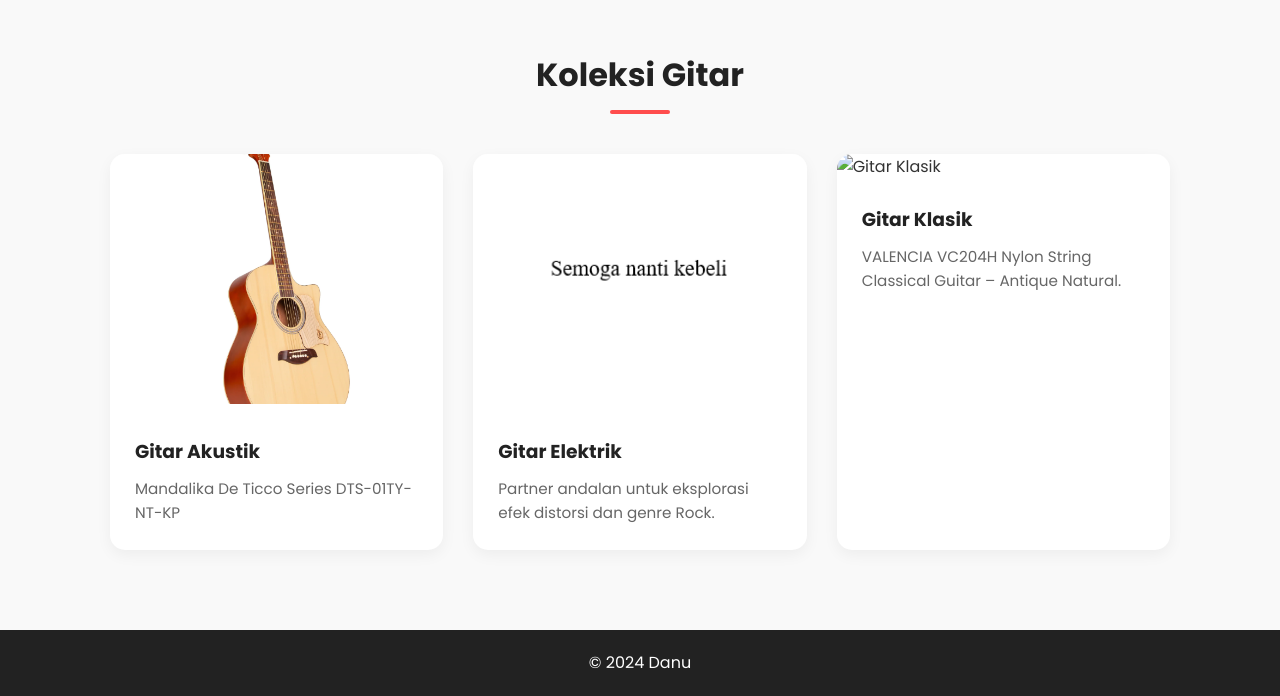
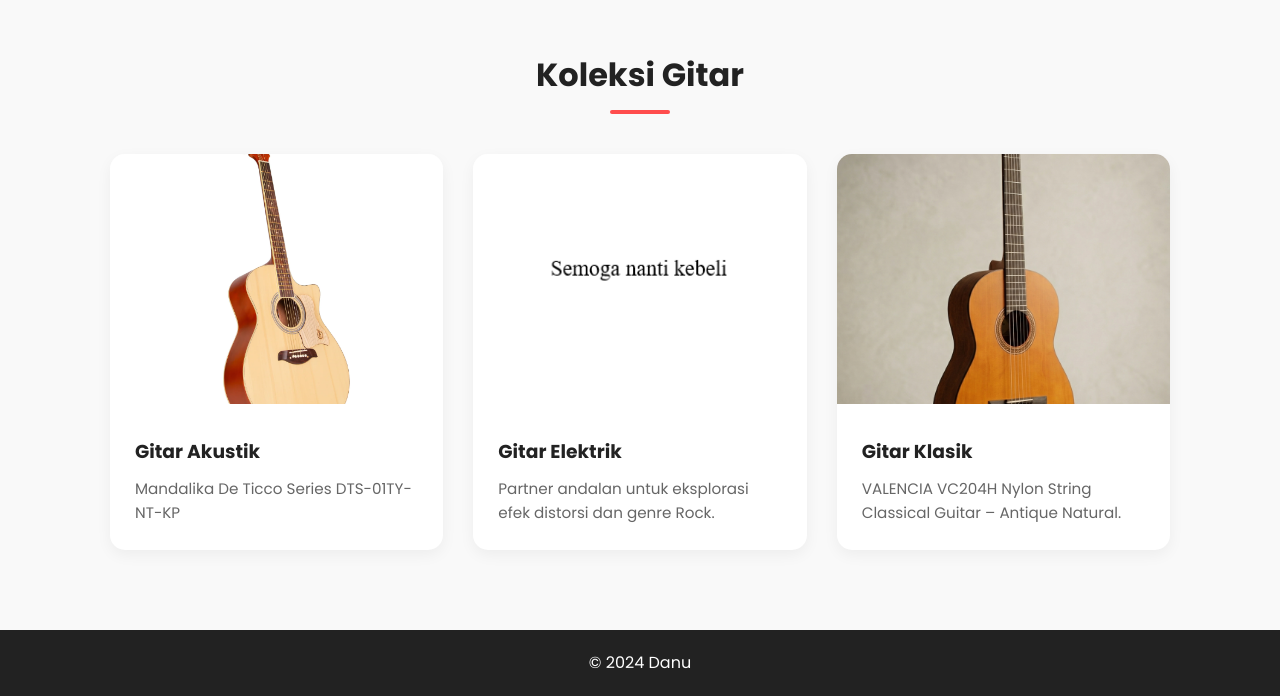
Before and after one commit to Axilote01/Guitar, a plain HTML site: page index.html in a window 1280 px wide. Shown: the part 2740-3436 px from the top of the page. Drawn offline with Linux system fonts and the light colour scheme.

Commit message:
Update index.html

```diff
--- a/index.html
+++ b/index.html
@@ -130,7 +130,7 @@
                 </div>
             </div>
             <div class="guitar-item card">
-                <div class="img-container"><img src="classic.jpg" alt="Gitar Klasik"></div>
+                <div class="img-container"><img src="classic.png" alt="Gitar Klasik"></div>
                 <div class="card-info">
                     <h3>Gitar Klasik</h3>
                     <p>VALENCIA VC204H Nylon String Classical Guitar – Antique Natural.</p>
```
